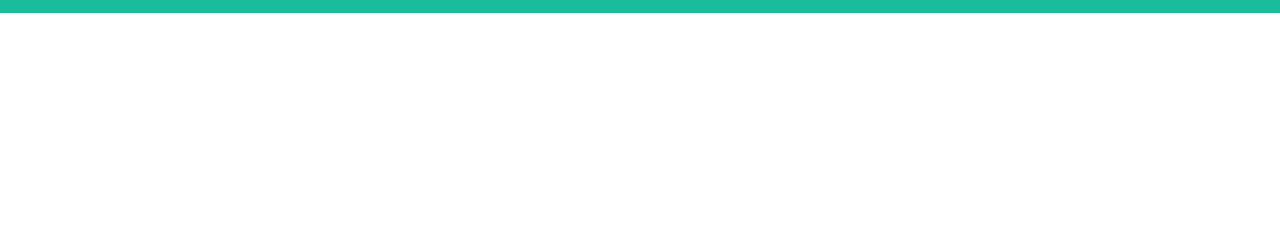
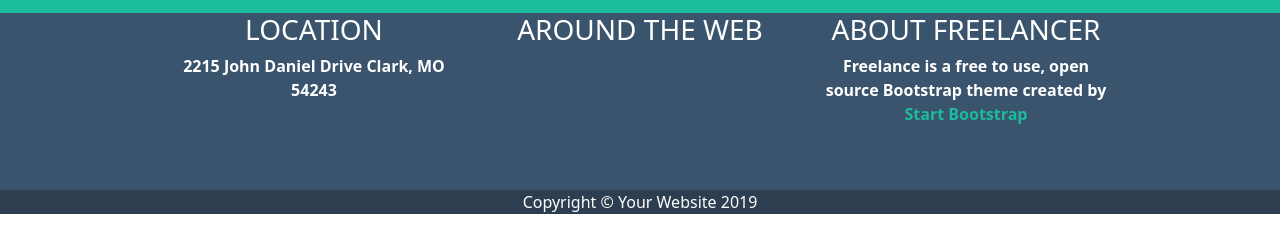
Before and after one commit to dariolaseta/html-css-bootstrap-freelancer, a plain HTML site: page index.html in a window 1280 px wide. Shown: the part 752-1004 px from the top of the page. Before the commit the page ends 800 px from the top, so only its background shows below. Drawn offline with nearby package versions, Linux system fonts and the light colour scheme.

Commit message:
started footer

```diff
--- a/css/style.css
+++ b/css/style.css
@@ -2,6 +2,12 @@
     padding: 0;
     margin: 0;
     box-sizing: border-box;
+}
+
+footer{
+    background-color: #3a546d;
+    color: white;
+    font-weight: bold;
 }
 
 .my_jumbo{
@@ -15,3 +21,12 @@
 .my_about{
     background-color: #1abc9c;
 }
+
+.my_green{
+    color:#1cbb9c;
+}
+
+.my_copyright{
+    background-color: #2c3e50;
+    font-weight: normal;
+}
--- a/index.html
+++ b/index.html
@@ -29,7 +29,7 @@
                 <h2>PORTFOLIO</h2>
 
                 <div class="my_box container d-flex justify-content-center">
-                    <div class="row d-flex justify-content-center">
+                    <div class="row justify-content-center">
                         <div class="col-xs-12 col-md-4 col-lg-3 my_bg-red mb-3 me-3 rounded">
                             Lorem ipsum dolor sit amet consectetur adipisicing elit. Omnis doloribus exercitationem vitae iste, eius vero cumque voluptatum nesciunt atque repudiandae quibusdam sapiente soluta, nihil consequatur laborum incidunt cupiditate maiores esse!
                         </div>
@@ -74,8 +74,28 @@
             </section>
         </main>
 
-        <footer>
+        <footer class="text-center">
+            <section class="my_location">
+                <div class="row justify-content-center">
+                    <div class="col-xs-12 col-md-3">
+                        <h3>LOCATION</h3>
+                        <p class="mb-3">2215 John Daniel Drive Clark, MO 54243</p>
+                    </div>
 
+                    <div class="col-xs-12 col-md-3">
+                        <h3 class="mb-3">AROUND THE WEB</h3>
+                    </div>
+
+                    <div class="col-xs-12 col-md-3">
+                        <h3>ABOUT FREELANCER</h3>
+                        <p>Freelance is a free to use, open source Bootstrap theme created by <span class="my_green">Start Bootstrap</span></p>
+                    </div>
+                </div>
+            </section>
+
+            <section class="my_copyright">
+                <p class="mb-5 mt-5">Copyright &copy; Your Website 2019</p>
+            </section>
         </footer>
     </body>
 </html>
```
